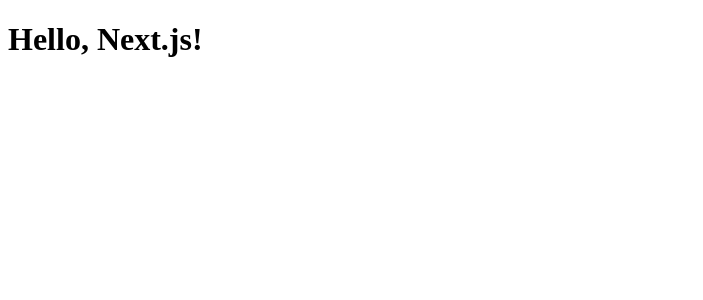
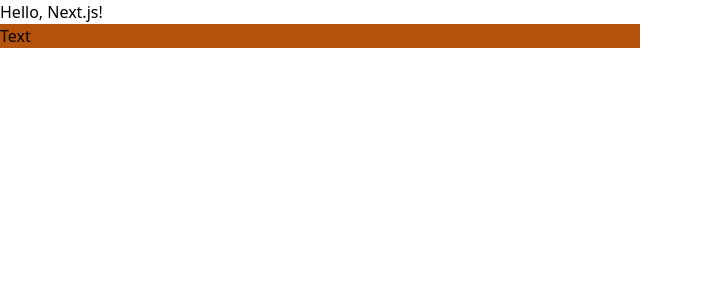
Before and after one commit to raulmn00/saas-front, a Next.js app: page / in a window 1280 px wide. Shown: the top 300 px of the page, without its empty margins (0-703 px from the left). Built offline with nearby package versions, Linux system fonts and the light colour scheme.

Commit message:
feat: setup tailwind css

```diff
--- /dev/null
+++ b/postcss.config.js
@@ -0,0 +1,8 @@
+// postcss.config.js
+module.exports = {
+  plugins: {
+    'postcss-import': {},
+    tailwindcss: {},
+    autoprefixer: {},
+  },
+};
--- /dev/null
+++ b/src/app/auth/jwt/login/layout.tsx
@@ -0,0 +1,6 @@
+type Props = {
+  children: React.ReactNode;
+};
+export default function LoginLayout({ children }: Props) {
+  return <section>{children}</section>;
+}
--- /dev/null
+++ b/src/app/auth/jwt/login/page.tsx
@@ -0,0 +1,9 @@
+import JwtLoginView from '../../../../sections/auth/jwt/jwt-login-view';
+
+export const metadata = {
+  title: 'Unyplay: Entrar',
+};
+
+export default function LoginPage() {
+  return <JwtLoginView />;
+}
--- /dev/null
+++ b/src/app/auth/jwt/register/layout.tsx
@@ -0,0 +1,7 @@
+export default function RegisterLayout({
+  children,
+}: {
+  children: React.ReactNode;
+}) {
+  return <section>{children}</section>;
+}
--- /dev/null
+++ b/src/app/auth/jwt/register/page.tsx
@@ -0,0 +1,3 @@
+export default function RegisterPage() {
+  return <h1>Register Page</h1>;
+}
--- a/src/app/layout.tsx
+++ b/src/app/layout.tsx
@@ -1,3 +1,4 @@
+import '../global.css';
 export const metadata = {
   title: 'Next.js',
   description: 'Generated by Next.js',
--- a/src/app/page.tsx
+++ b/src/app/page.tsx
@@ -1,3 +1,10 @@
 export default function Page() {
-  return <h1>Hello, Next.js!</h1>;
+  return (
+    <>
+      <h1>Hello, Next.js!</h1>
+      <div className="h-3/6 w-1/2 bg-amber-700">
+        <p>Text</p>
+      </div>
+    </>
+  );
 }
--- a/src/global.css
+++ b/src/global.css
@@ -0,0 +1,3 @@
+@tailwind base;
+@tailwind components;
+@tailwind utilities;
--- /dev/null
+++ b/src/sections/auth/jwt/jwt-login-view.tsx
@@ -0,0 +1,14 @@
+export default function JwtLoginView() {
+  return (
+    <>
+      <h1>Pagina de Login 12345</h1>
+      <form>
+        <input name="email" id="email" title="email" type="email" />
+        <input name="password" id="password" title="password" type="password" />
+        <button type="submit" id="button-submit">
+          Enviar
+        </button>
+      </form>
+    </>
+  );
+}
--- a/tailwind.config.ts
+++ b/tailwind.config.ts
@@ -1,17 +1,20 @@
-import type { Config } from "tailwindcss";
+import type { Config } from 'tailwindcss';
 
 const config: Config = {
   content: [
-    "./src/pages/**/*.{js,ts,jsx,tsx,mdx}",
-    "./src/components/**/*.{js,ts,jsx,tsx,mdx}",
-    "./src/pages/**/*.{js,ts,jsx,tsx,mdx}",
+    './src/pages/**/*.{js,ts,jsx,tsx,mdx}',
+    './src/components/**/*.{js,ts,jsx,tsx,mdx}',
+    './src/pages/**/*.{js,ts,jsx,tsx,mdx}',
+    './src/app/**/*.{js,ts,jsx,tsx,mdx}',
+    './src/sections/**/*.{js,ts,jsx,tsx,mdx}',
+    './src/sections/auth/jwt/**/*.{js,ts,jsx,tsx,mdx}',
   ],
   theme: {
     extend: {
       backgroundImage: {
-        "gradient-radial": "radial-gradient(var(--tw-gradient-stops))",
-        "gradient-conic":
-          "conic-gradient(from 180deg at 50% 50%, var(--tw-gradient-stops))",
+        'gradient-radial': 'radial-gradient(var(--tw-gradient-stops))',
+        'gradient-conic':
+          'conic-gradient(from 180deg at 50% 50%, var(--tw-gradient-stops))',
       },
     },
   },
```
Also changed, not shown: package.json (+7 -6 lines), 2 other files (tests, documents, lock files or other folders).
